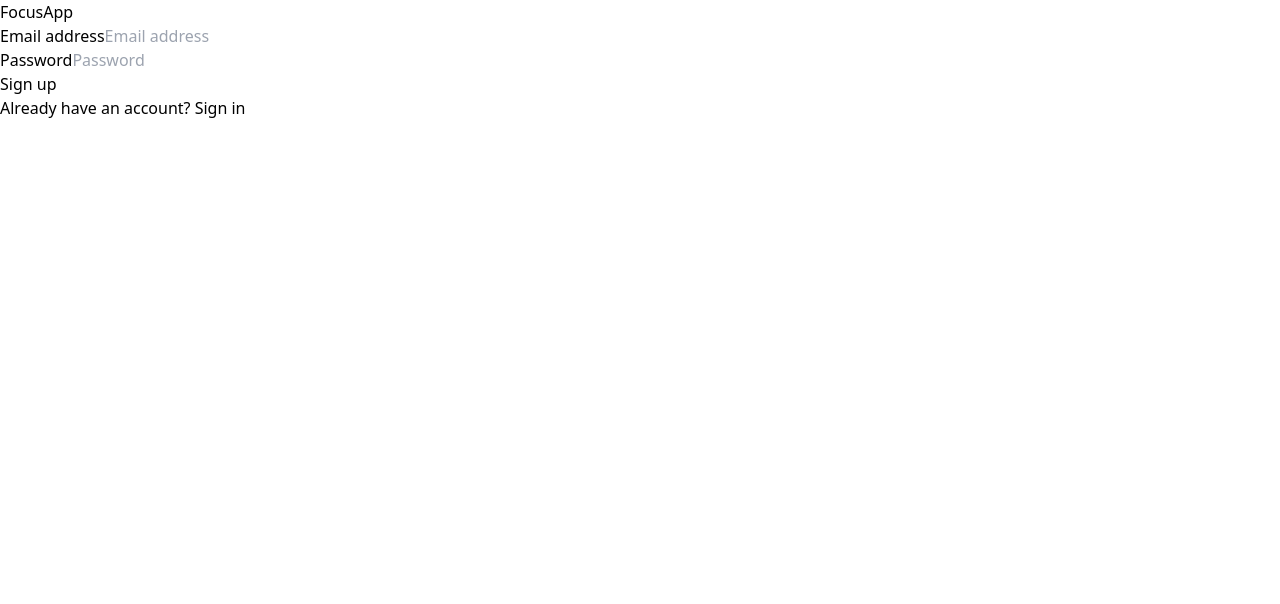
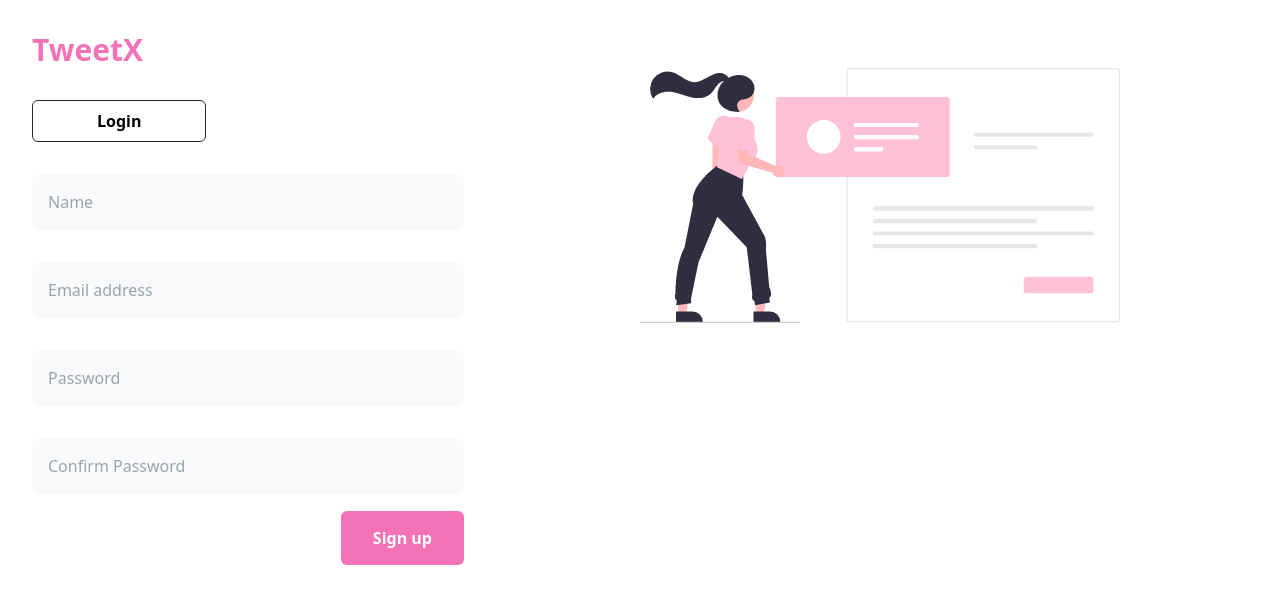
Before and after one commit to iamsjunaid/tweetx-web, a React (Create React App) app: page /signup in a window 1280 px wide. Shown: the top 604 px of the page. Built offline with nearby package versions, Linux system fonts and the light colour scheme.

Commit message:
Create signup page

```diff
--- a/src/components/Signup.js
+++ b/src/components/Signup.js
@@ -2,40 +2,64 @@ import React, { useState } from 'react';
 import { NavLink, useNavigate } from 'react-router-dom';
 import { createUserWithEmailAndPassword } from 'firebase/auth';
 import { auth } from '../firebase';
+import signupBanner from '../assets/img/signup_banner.svg';
 
 const Signup = () => {
   const navigate = useNavigate();
 
   const [email, setEmail] = useState('');
   const [password, setPassword] = useState('');
+  const [confirmPassword, setConfirmPassword] = useState('');
   const [error, setError] = useState('');
+  const [personName, setPersonName] = useState('');
 
   const onSubmit = async (e) => {
     e.preventDefault();
+    if (password !== confirmPassword) {
+      setError('Passwords do not match');
+      return false;
+    }
 
-    await createUserWithEmailAndPassword(auth, email, password)
-      .then((userCredential) => {
-        // Signed in
-        const { user } = userCredential;
-        console.log(user);
-        navigate('/login');
-        // ...
-      })
-      .catch((error) => {
-        setError(error.message); // ..
-      });
+    try {
+      await createUserWithEmailAndPassword(auth, email, password);
+      navigate(`/login/${personName}`);
+      return true;
+    } catch (error) {
+      setError(error.message);
+      return false; // Failure
+    }
   };
+
   return (
-    <main>
     <section>
+      <div className="ml-8 mt-8 text-pink-400 text-3xl font-semibold">
+        <h1>TweetX</h1>
+      </div>
+      <div className="flex justify-between items-start h-screen">
+        <div className="flex flex-col gap-4 w-1/2 px-8 mt-8">
+          <form className="flex flex-col gap-8 w-3/4">
+            <NavLink to="/" className="w-full text-left">
+              <button type="submit" className="px-16 py-2 border border-gray-800 rounded-md font-bold">
+                Login
+              </button>
+            </NavLink>
             <div>
+              <input
+                className="bg-gray-50 text-gray-900 text-md rounded-lg block w-full p-4"
+                id="name"
+                name="name"
+                type="text"
+                label="Name"
+                value={personName}
+                onChange={(e) => setPersonName(e.target.value)}
+                required
+                placeholder="Name"
+              />
+            </div>
+
             <div>
-            <h1> FocusApp </h1>
-            <form>
-              <div>
-                <label htmlFor="email-address">
-                  Email address
               <input
+                className="bg-gray-50 text-gray-900 text-md rounded-lg block w-full p-4"
                 id="email-address"
                 name="email-address"
                 type="email"
@@ -45,13 +69,11 @@ const Signup = () => {
                 required
                 placeholder="Email address"
               />
-                </label>
             </div>
 
             <div>
-                <label htmlFor="password">
-                  Password
               <input
+                className="bg-gray-50 text-gray-900 text-md rounded-lg block w-full p-4"
                 id="password"
                 name="password"
                 type="password"
@@ -61,25 +83,35 @@ const Signup = () => {
                 required
                 placeholder="Password"
               />
-                </label>
             </div>
 
-              <button type="submit" onClick={onSubmit}>
+            <div>
+              <input
+                className="bg-gray-50 text-gray-900 text-md rounded-lg block w-full p-4"
+                id="confirm-password"
+                name="confirm-password"
+                type="password"
+                label="Confirm password"
+                value={confirmPassword}
+                onChange={(e) => setConfirmPassword(e.target.value)}
+                required
+                placeholder="Confirm Password"
+              />
+            </div>
+            <div className="w-full text-right font-bold">
+              <NavLink to={`/login/${personName}`} className="px-8 py-4 bg-pink-400 text-white rounded-md" onClick={onSubmit}>
                 Sign up
-              </button>
+              </NavLink>
+            </div>
           </form>
           {error ? <p>{error}</p> : null}
-            <p>
-              Already have an account?
-              {' '}
-              <NavLink to="/">
-                Sign in
-              </NavLink>
-            </p>
+
+        </div>
+        <div className="w-1/2 h-screen">
+          <img src={signupBanner} className="object-fit contain object-center w-3/4" alt="sign_up_banner" />
         </div>
       </div>
     </section>
-    </main>
   );
 };
 
```
Lines whose indentation alone changed are shown as unchanged.
